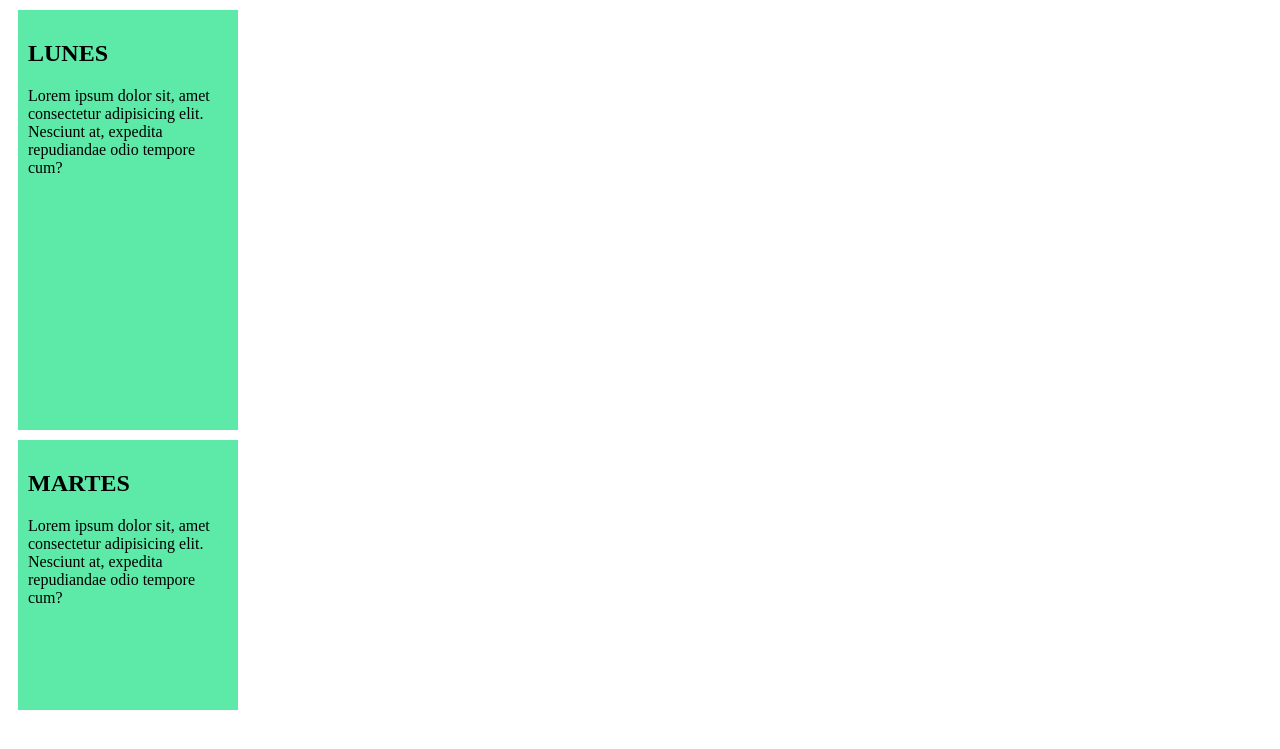
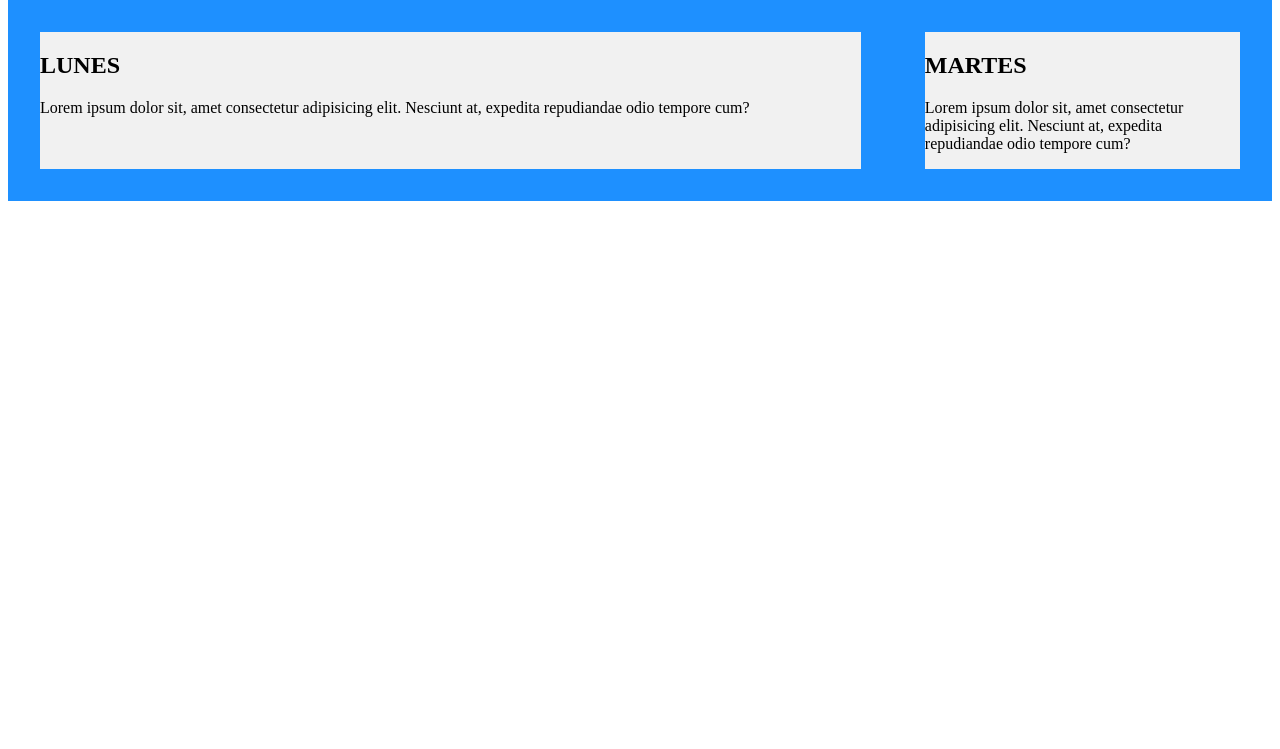
Before and after one commit to Fila3Basura/agendabasura, a Flask app: page / in a window 1280 px wide. Shown: the part 29-778 px from the top of the page. Run offline with Flask 2, Linux system fonts and the light colour scheme.

Commit message:
Index fase 1

```diff
--- a/src/static/style.css
+++ b/src/static/style.css
@@ -1,15 +1,22 @@
-.caja1{
-background: #5DEAA8;
-height: 250px;
-width: 200px;
-padding: 10px;
-margin: 10px;
 
+
+.flex-container {
+    display: flex;
+    width: 100%;
+    flex-wrap: wrap;
+    background-color: DodgerBlue;
+  }
+
+.flex-container > div {
+    background-color: #f1f1f1;
+    width: 100%;
+    margin: 2em;
+  }
+
+.cajamayor{
+    flex: 50%;
 }
-.caja2{
-background: #5DEAA8;
-height: 400px;
-width: 200px;
-padding: 10px;
-margin: 10px;
+
+.cajamenor{
+    flex: 10%;
 }
--- a/src/templates/index.html
+++ b/src/templates/index.html
@@ -6,16 +6,19 @@
 {% endblock %}
 
 {% block main %}
-<div class="caja2">
+<div class="flex-container">
+
+<div class="cajamayor">
     <h2>LUNES</h2>
     <p>Lorem ipsum dolor sit, amet consectetur adipisicing elit. Nesciunt at, expedita repudiandae odio tempore cum?</p>
 </div>
 
-<div class="caja1">
+
+<div class="cajamenor">
     <h2>MARTES</h2>
     <p>Lorem ipsum dolor sit, amet consectetur adipisicing elit. Nesciunt at, expedita repudiandae odio tempore cum?</p>
 </div>
-
+</div>
 {% endblock %}
 
 {% block footer %}
```
